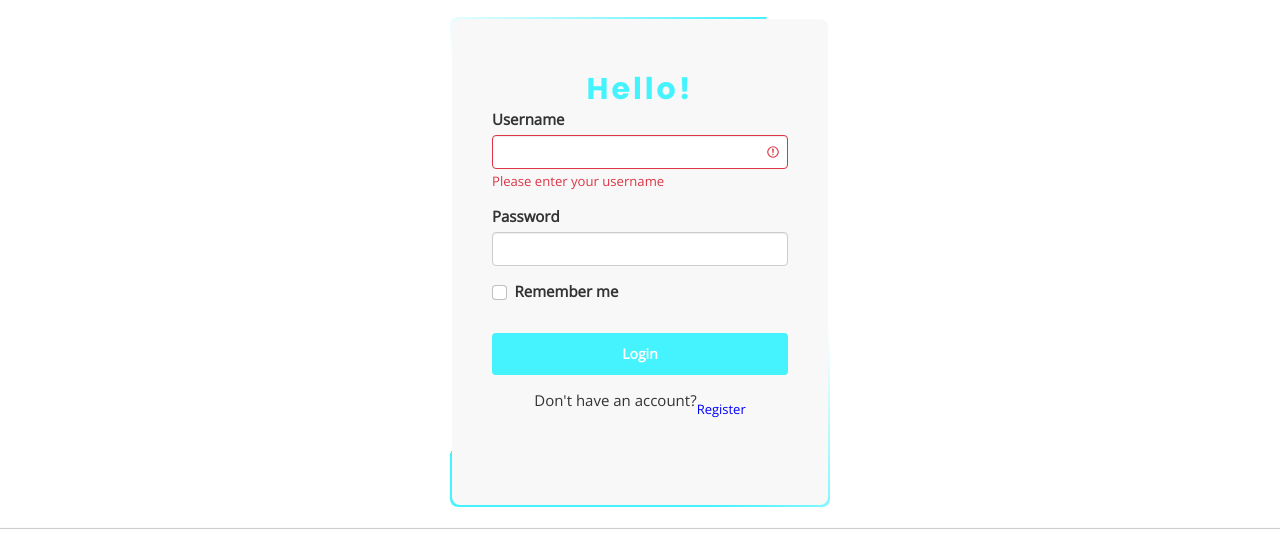
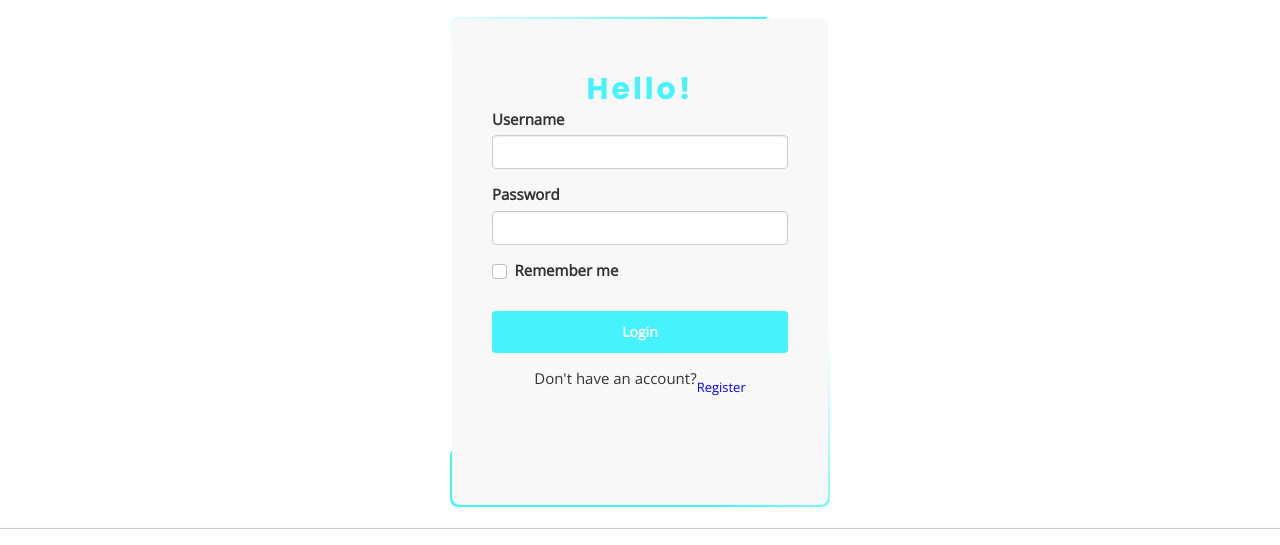
Before and after one commit to khanh-mrc/Rent-House, a Django app: page /login/ in a window 1280 px wide. Shown: the part 60-605 px from the top of the page. Run offline with Django 4.2, Linux system fonts and the light colour scheme; some libraries are stand-ins or nearby versions.

Commit message:
Modify file login

```diff
--- a/templates/accounts/login.html
+++ b/templates/accounts/login.html
@@ -7,12 +7,12 @@
                         {% csrf_token %}
                         <h2 class="text-center">Hello!</h2>
 
-                        <div class="form-group was-validated">
+                        <div class="form-group">
                             <label class="form-label" for="username">Username</label>
 
                             <input class="form-control" type="text" name="username" class="form-control" required>
                             <div class="invalid-feedback">
-                                Please enter your username
+
                             </div>
                         </div>
 
```
